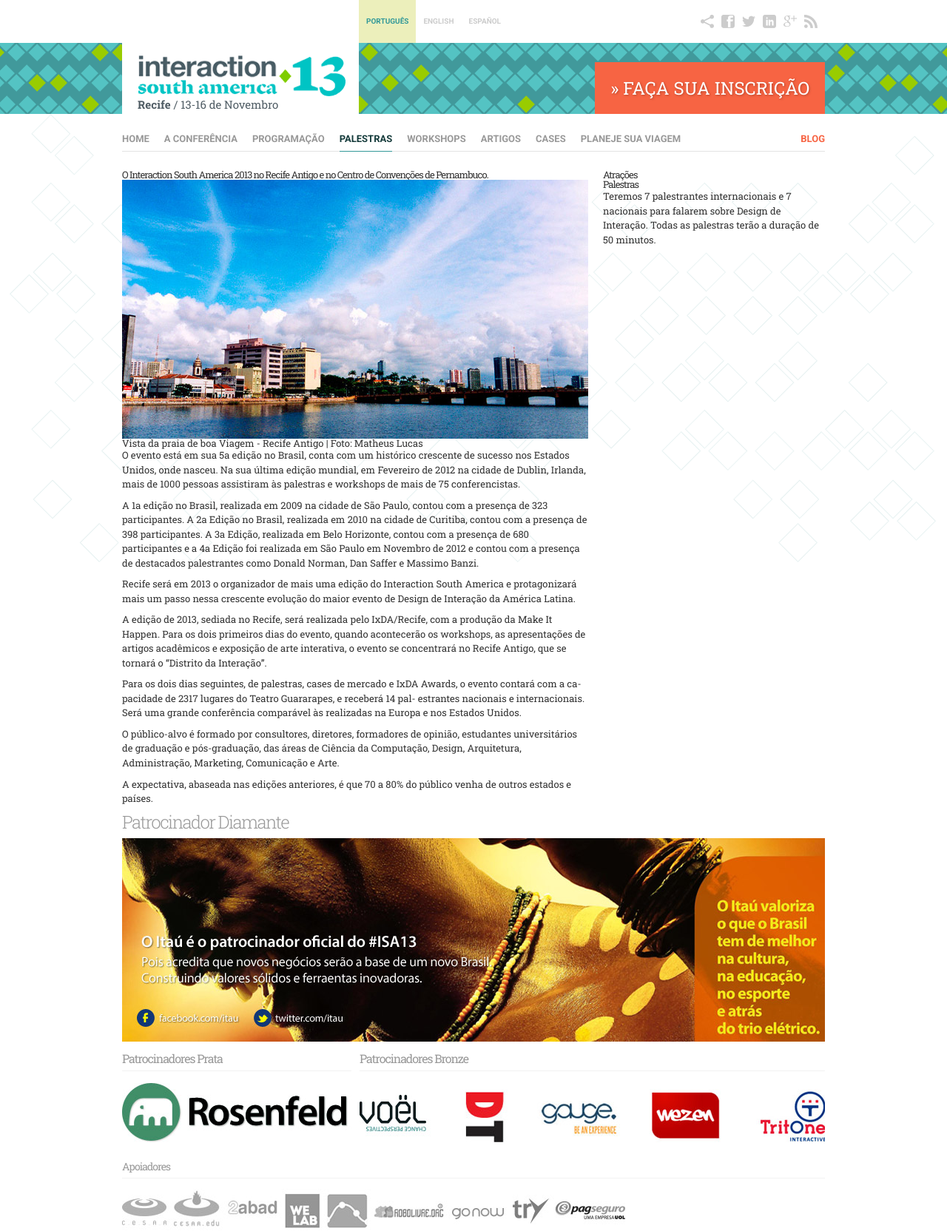
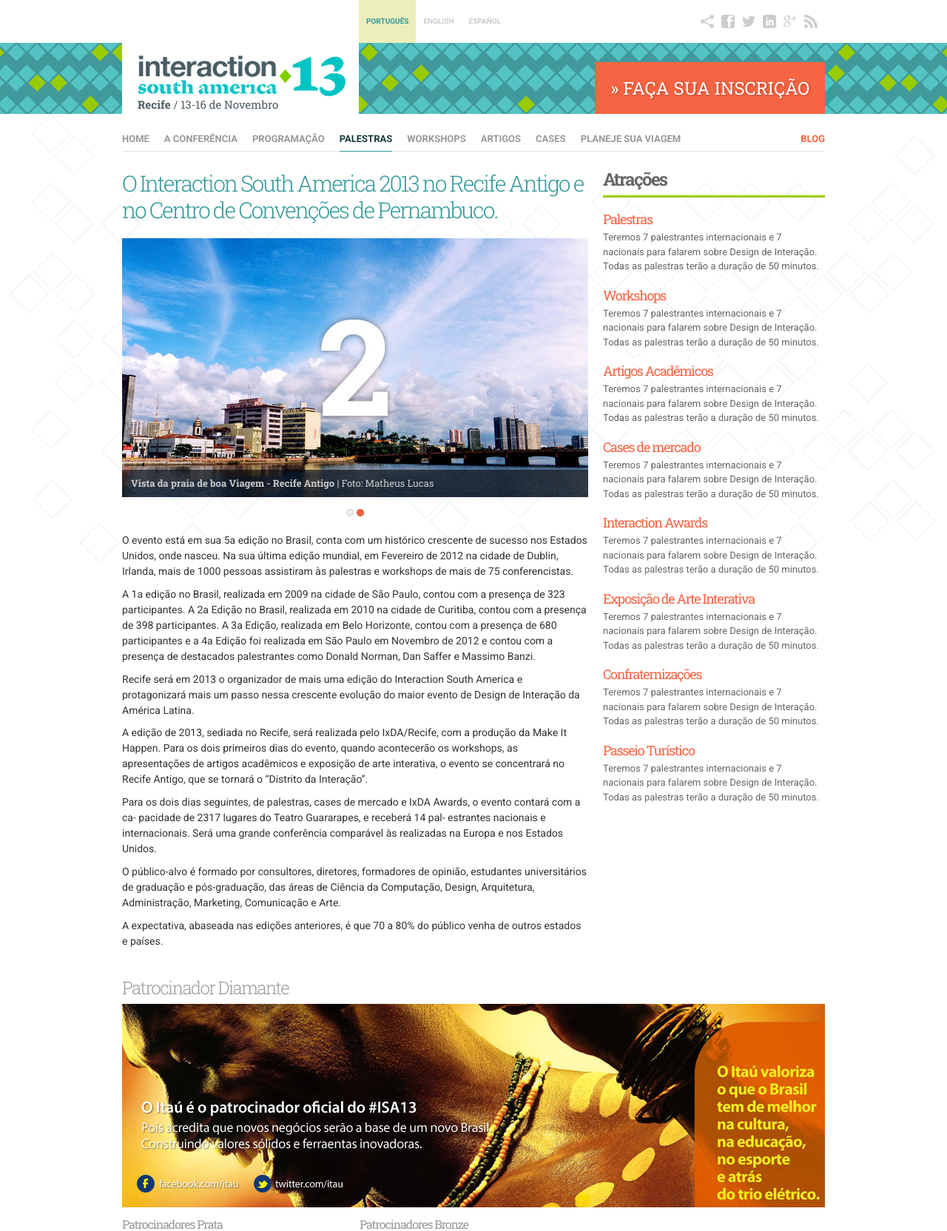
Before and after one commit to ramonvictor/isa2013, a PHP site: page /conferencia.html in a window 1280 px wide. Shown: the top 1664 px of the page at 74% size. Run offline with PHP 8.4, Linux system fonts and the light colour scheme; some libraries are stand-ins or nearby versions.

Commit message:
frontend: conference page done

```diff
--- a/conferencia.html
+++ b/conferencia.html
@@ -154,15 +154,23 @@
 </header>
 <div id="main-content" role="main" class="centered">
 	<div id="content">
-		<h1>O Interaction South America 2013 no Recife Antigo e no Centro de Convenções de Pernambuco.</h1>
-		<div class="slider-wrapper">
-			<figure>
+		<h1 class="content-title c-green">O Interaction South America 2013 no Recife Antigo e no Centro de Convenções de Pernambuco.</h1>
+		<div class="slider-wrapper mb-15">
+			<figure class="item content-image">
 				<img src="img/image-medium.jpg" height="350" width="630" alt="">
-				<figcaption>
-					Vista da praia de boa Viagem - Recife Antigo | Foto: Matheus Lucas
+				<figcaption class="caption">
+					<strong>Vista da praia de boa Viagem - Recife Antigo</strong> | Foto: Matheus Lucas
+				</figcaption>
+			</figure>
+			<figure class="item content-image hide">
+				<img src="img/image-medium-2.jpg" height="350" width="630" alt="">
+				<figcaption class="caption">
+					<strong>Vista da praia de boa Viagem - Recife Antigo</strong> | Foto: Matheus Lucas
 				</figcaption>
 			</figure>
 		</div>
+		<div id="slider-pager" class="slider-nav mb-20"></div>
+		<div class="content-entry ff-roboto">
 			<p>O evento está em sua 5a edição no Brasil, conta com um histórico crescente de sucesso nos Estados Unidos, onde nasceu. Na sua última edição mundial, em Fevereiro de 2012 na cidade de Dublin, Irlanda, mais de 1000 pessoas assistiram às palestras e workshops de mais de 75 conferencistas.</p>
 			<p>A 1a edição no Brasil, realizada em 2009 na cidade de São Paulo, contou com a presença de 323 participantes. A 2a Edição no Brasil, realizada em 2010 na cidade de Curitiba, contou com a presença de 398 participantes. A 3a Edição, realizada em Belo Horizonte, contou com a presença de 680 participantes e a 4a Edição foi realizada em São Paulo em Novembro de 2012 e contou com a presença de destacados palestrantes como Donald Norman, Dan Saffer e Massimo Banzi.</p>
 			<p>Recife será em 2013 o organizador de mais uma edição do Interaction South America e protagonizará mais um passo nessa crescente evolução do maior evento de Design de Interação da América Latina.</p>
@@ -171,11 +179,49 @@
 			<p>O público-alvo é formado por consultores, diretores, formadores de opinião, estudantes universitários de graduação e pós-graduação, das áreas de Ciência da Computação, Design, Arquitetura, Administração, Marketing, Comunicação e Arte.</p>
 			<p>A expectativa, abaseada nas edições anteriores, é que 70 a 80% do público venha de outros estados e países.</p>
 		</div>
+	</div>
 	<div id="sidebar">
-		<h2 class="sidebar-title">Atrações</h2>
-		<ul>
-			<li><h3 class="fs-18">Palestras</h3>
+		<h2 class="sidebar-main-title">Atrações</h2>
+		<ul class="attractions-list">
+			<li><h3 class="title c-orange">Palestras</h3>
+				<div class="entry ff-roboto">
 					<p>Teremos 7 palestrantes internacionais e 7 nacionais para falarem sobre Design de Interação. Todas as palestras terão a duração de 50 minutos.</p>
+				</div>
+			</li>
+			<li><h3 class="title c-orange">Workshops</h3>
+				<div class="entry ff-roboto">
+					<p>Teremos 7 palestrantes internacionais e 7 nacionais para falarem sobre Design de Interação. Todas as palestras terão a duração de 50 minutos.</p>
+				</div>
+			</li>
+			<li><h3 class="title c-orange">Artigos Acadêmicos</h3>
+				<div class="entry ff-roboto">
+					<p>Teremos 7 palestrantes internacionais e 7 nacionais para falarem sobre Design de Interação. Todas as palestras terão a duração de 50 minutos.</p>
+				</div>
+			</li>
+			<li><h3 class="title c-orange">Cases de mercado</h3>
+				<div class="entry ff-roboto">
+					<p>Teremos 7 palestrantes internacionais e 7 nacionais para falarem sobre Design de Interação. Todas as palestras terão a duração de 50 minutos.</p>
+				</div>
+			</li>
+			<li><h3 class="title c-orange">Interaction Awards</h3>
+				<div class="entry ff-roboto">
+					<p>Teremos 7 palestrantes internacionais e 7 nacionais para falarem sobre Design de Interação. Todas as palestras terão a duração de 50 minutos.</p>
+				</div>
+			</li>
+			<li><h3 class="title c-orange">Exposição de Arte Interativa</h3>
+				<div class="entry ff-roboto">
+					<p>Teremos 7 palestrantes internacionais e 7 nacionais para falarem sobre Design de Interação. Todas as palestras terão a duração de 50 minutos.</p>
+				</div>
+			</li>
+			<li><h3 class="title c-orange">Confraternizações</h3>
+				<div class="entry ff-roboto">
+					<p>Teremos 7 palestrantes internacionais e 7 nacionais para falarem sobre Design de Interação. Todas as palestras terão a duração de 50 minutos.</p>
+				</div>
+			</li>
+			<li><h3 class="title c-orange">Passeio Turístico</h3>
+				<div class="entry ff-roboto">
+					<p>Teremos 7 palestrantes internacionais e 7 nacionais para falarem sobre Design de Interação. Todas as palestras terão a duração de 50 minutos.</p>
+				</div>
 			</li>
 		</ul>
 	</div>
@@ -232,7 +278,7 @@
 <script>window.jQuery || document.write('<script src="js/jquery-2.0.0.min.js"><\/script>')</script>
 <!--<![endif]-->
 <script src="js/hover-dropdown.min.js"></script>
+<script src="js/cycle.js"></script>
 <script src="js/isa2013.fn.js"></script>
-
 </body>
 </html>
--- a/css/sass/globals/_global.scss
+++ b/css/sass/globals/_global.scss
@@ -53,6 +53,10 @@
 
 .c-brown{
 	color: $brown;
+}
+
+.c-orange{
+	color: $orange;
 }
 
 // spacers
--- a/css/sass/globals/_modules.scss
+++ b/css/sass/globals/_modules.scss
@@ -19,3 +19,67 @@
 		}
 	}
 }
+
+.content-title{
+	font-weight: 300;
+	font-size: 30px;
+	margin-bottom: 20px;
+	line-height: 120%;
+}
+
+.content-image{
+	position: relative;
+	img{
+		vertical-align: top;
+		display: block;
+	}
+	.caption{
+		color: #ccc;
+		position: absolute;
+		bottom: 0;
+		left: 0;
+		width: 630px - 24px;
+		padding: 12px;
+		background: rgba(0,0,0,.6);
+	}
+}
+
+.slider-nav{
+	text-align: center;
+	a{
+		width: 10px;
+		height: 10px;
+		background: url(i/slider-nav-bullet.png) no-repeat;
+		display: inline-block;
+		overflow: hidden;
+		text-indent: -50px;
+		margin: 0 2px;
+
+		&:hover, &.activeSlide{
+			background-position: right 0;
+		}
+	}
+}
+.content-entry{
+	font-size: 14px;
+}
+
+.sidebar-main-title{
+	font-size: 24px;
+	font-weight: 600;
+	color: #666;
+	padding-bottom: 10px;
+	border-bottom: 3px solid $melon-green;
+	margin-bottom: 20px;
+}
+
+.attractions-list{
+	&>li{
+		margin-bottom: 20px;
+		color: #666;
+	}
+	.title{
+		font-size: 18px;
+		margin-bottom: 6px;
+	}
+}
--- a/css/sass/sections/_home.scss
+++ b/css/sass/sections/_home.scss
@@ -1,3 +1,8 @@
+
+#main-content{
+	padding-bottom: 30px;
+	@extend .group;
+}
 
 .speakers-list{
 	>li{
--- a/css/style.css
+++ b/css/style.css
@@ -202,6 +202,68 @@ p {
 .presentation-list .entry p {
   font-family: "Roboto";
   font-size: 14px;
+}
+
+.content-title {
+  font-weight: 300;
+  font-size: 30px;
+  margin-bottom: 20px;
+  line-height: 120%;
+}
+
+.content-image {
+  position: relative;
+}
+.content-image img {
+  vertical-align: top;
+  display: block;
+}
+.content-image .caption {
+  color: #ccc;
+  position: absolute;
+  bottom: 0;
+  left: 0;
+  width: 606px;
+  padding: 12px;
+  background: rgba(0, 0, 0, 0.6);
+}
+
+.slider-nav {
+  text-align: center;
+}
+.slider-nav a {
+  width: 10px;
+  height: 10px;
+  background: url(i/slider-nav-bullet.png) no-repeat;
+  display: inline-block;
+  overflow: hidden;
+  text-indent: -50px;
+  margin: 0 2px;
+}
+.slider-nav a:hover, .slider-nav a.activeSlide {
+  background-position: right 0;
+}
+
+.content-entry {
+  font-size: 14px;
+}
+
+.sidebar-main-title {
+  font-size: 24px;
+  font-weight: 600;
+  color: #666;
+  padding-bottom: 10px;
+  border-bottom: 3px solid #99cc00;
+  margin-bottom: 20px;
+}
+
+.attractions-list > li {
+  margin-bottom: 20px;
+  color: #666;
+}
+.attractions-list .title {
+  font-size: 18px;
+  margin-bottom: 6px;
 }
 
 .icons-sprite, .books-icon, .keynotes-icon, .videos-icon, .brown-glasses-icon, .brown-pencil-icon, .brown-university-icon, .brown-workshop-icon, .icon-facebook, .icon-gplus, .icon-linkedin, .icon-rss, .icon-share, .icon-twitter {
@@ -447,6 +509,10 @@ p {
 }
 #main-nav li.right a {
   color: #f76443;
+}
+
+#main-content {
+  padding-bottom: 30px;
 }
 
 .speakers-list > li {
@@ -840,6 +906,10 @@ p {
   color: #691a09;
 }
 
+.c-orange {
+  color: #f76443;
+}
+
 .mb-30 {
   margin-bottom: 30px;
 }
@@ -969,14 +1039,14 @@ p {
   left: -9999px;
 }
 
-.group {
+.group, #main-content {
   zoom: 1;
 }
-.group:before, .group:after {
+.group:before, #main-content:before, .group:after, #main-content:after {
   content: "";
   display: table;
 }
-.group:after {
+.group:after, #main-content:after {
   clear: both;
 }
 
--- a/js/isa2013.fn.js
+++ b/js/isa2013.fn.js
@@ -6,10 +6,24 @@
 		external.external_link();
 
 	// hover dropdown
-	// hover dropdown
 	var dropdown_toggle = $('.dropdown-toggle');
 	if(dropdown_toggle.length){
 		console.log(dropdown_toggle.dropdownHover() );
+	}
+
+	// slideshow home header
+	var hd_slider = $('.slider-wrapper');
+	if( hd_slider.length ){
+		var total_news = hd_slider.find('.item').length;
+		if(total_news > 1) {
+			hd_slider.cycle({
+				fx:     'fade',
+				speed:   1500,
+				timeout: 3500,
+				pause:   true,
+			 	pager:  '#slider-pager'
+			});
+		}
 	}
 
 }(jQuery));
```
Also changed, not shown: css/i/slider-nav-bullet.png (added), img/image-medium-2.jpg (added), js/cycle.js (added). Lines whose indentation alone changed are shown as unchanged.
